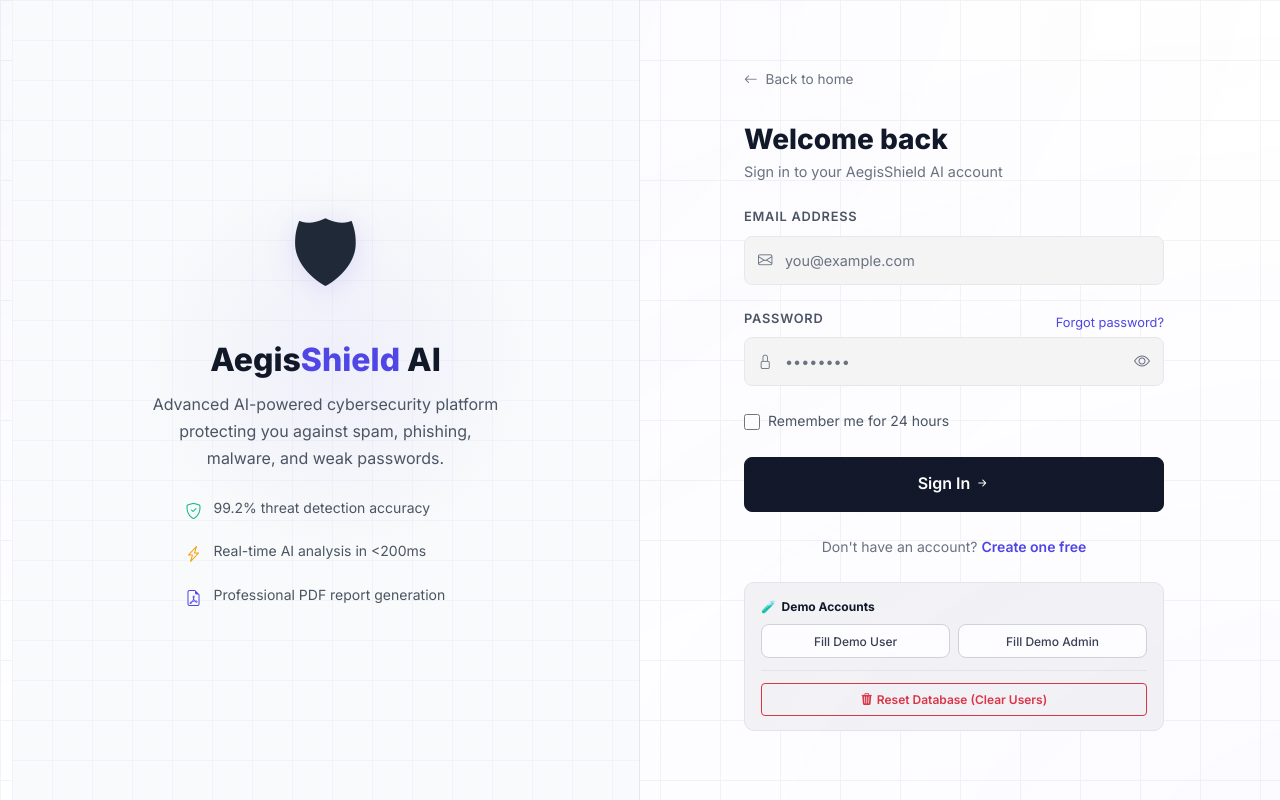
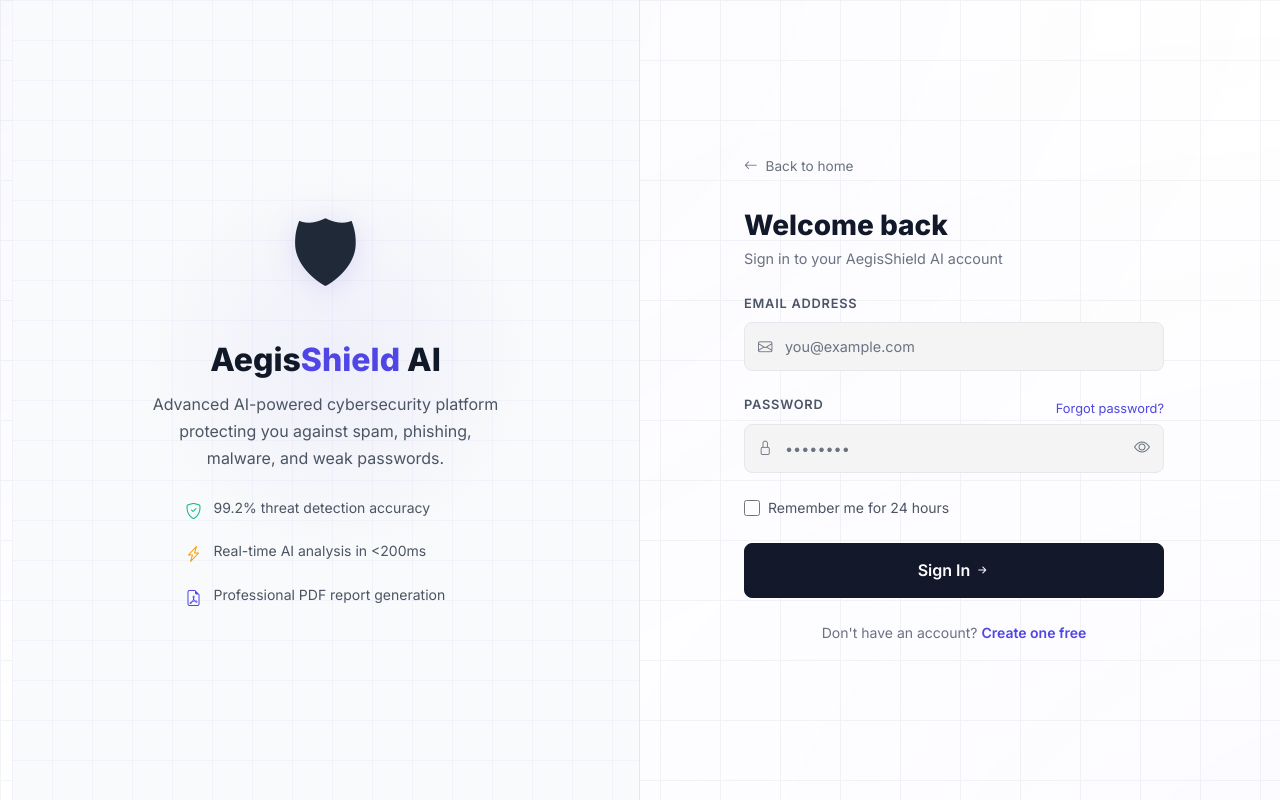
Before and after one commit to 251801390006-blip/aegisshield-ai, a Flask app: page /auth/login in a window 1280 px wide. Run offline with Flask 3, Linux system fonts and the light colour scheme.

Commit message:
Secure signup and login pages by removing public demo credentials and database reset buttons

```diff
--- a/templates/auth/login.html
+++ b/templates/auth/login.html
@@ -87,24 +87,6 @@
       <div style="text-align:center;margin-top:1.5rem;font-size:0.875rem;color:var(--text-muted);">
         Don't have an account? <a href="{{ url_for('auth.register') }}" style="color:var(--neon-blue);font-weight:600;">Create one free</a>
       </div>
-
-      <!-- Demo credentials -->
-      <div style="margin-top:1.5rem;background:var(--bg-tertiary);border:1px solid var(--border-color);border-radius:10px;padding:0.875rem 1rem;">
-        <div style="font-size:0.75rem;font-weight:700;color:var(--text-bright);margin-bottom:0.4rem;display:flex;align-items:center;gap:0.35rem;">🧪 <span>Demo Accounts</span></div>
-        <div style="display:grid;grid-template-columns:1fr 1fr;gap:0.50rem;margin-top:0.5rem;">
-          <button onclick="fillDemo('user')" class="btn-outline-neon w-100" style="font-size:0.75rem;padding:0.4rem 0.5rem;">
-            Fill Demo User
-          </button>
-          <button onclick="fillDemo('admin')" class="btn-outline-neon w-100" style="font-size:0.75rem;padding:0.4rem 0.5rem;">
-            Fill Demo Admin
-          </button>
-        </div>
-        <div style="margin-top:0.75rem;border-top:1px solid var(--border-color);padding-top:0.75rem;text-align:center;">
-          <a href="{{ url_for('auth.emergency_reset', secret='AegisReset2026') }}" class="btn btn-sm btn-outline-danger w-100" style="font-size:0.75rem;padding:0.4rem 0.5rem;font-weight:600;">
-            <i class="bi bi-trash3-fill me-1"></i>Reset Database (Clear Users)
-          </a>
-        </div>
-      </div>
     </div>
   </div>
 </div>
@@ -119,16 +101,6 @@ function togglePwd(fieldId, iconId) {
   else { f.type = 'password'; i.className = 'bi bi-eye'; }
 }
 
-function fillDemo(role) {
-  if (role === 'admin') {
-    document.getElementById('email').value = 'admin@aegisshield.io';
-    document.getElementById('password').value = 'Admin@1234';
-  } else {
-    document.getElementById('email').value = 'demo@aegisshield.io';
-    document.getElementById('password').value = 'Demo@1234';
-  }
-}
-
 document.getElementById('loginForm').addEventListener('submit', () => {
   document.getElementById('loginBtnText').classList.add('d-none');
   document.getElementById('loginBtnLoader').classList.remove('d-none');
```
Also changed, not shown: templates/auth/register.html (+0 -11 lines).
